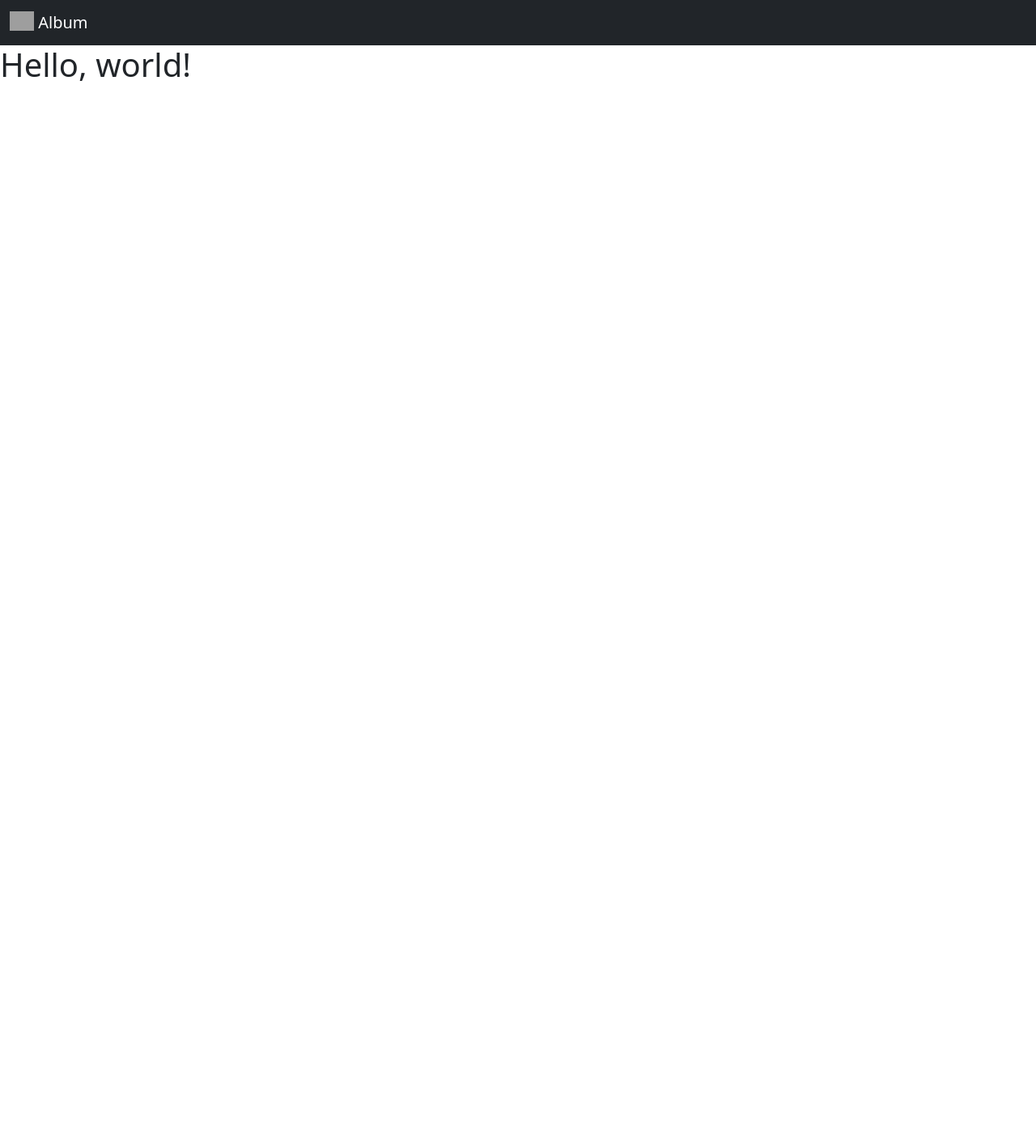
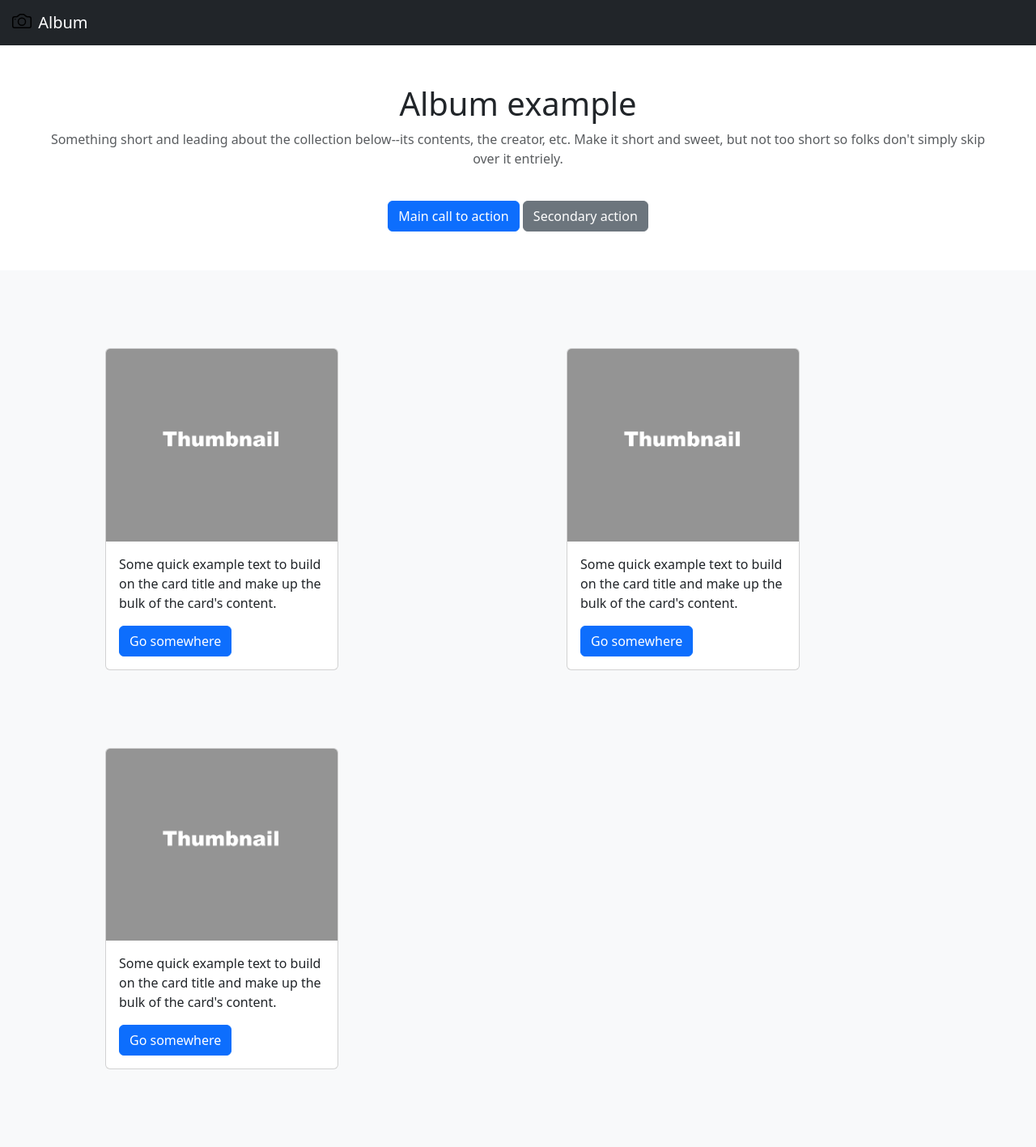
Before and after one commit to ZyAjahT/flask-template, a Flask app: page /album in a window 1280 px wide. Shown: the whole page at 81% size. Before the commit the page ends 100 px from the top, so only its background shows below. Run offline with Flask 3, Linux system fonts and the light colour scheme; grey boxes are pictures that could not be loaded.

Commit message:
Album.html done

```diff
--- a/templates/album.html
+++ b/templates/album.html
@@ -1,11 +1,14 @@
 <!doctype html>
 <html lang="en">
+
 <head>
   <meta charset="utf-8">
   <meta name="viewport" content="width=device-width, initial-scale=1">
   <title>Bootstrap demo</title>
-    <link href="https://cdn.jsdelivr.net/npm/bootstrap@5.3.3/dist/css/bootstrap.min.css" rel="stylesheet" integrity="sha384-QWTKZyjpPEjISv5WaRU9OFeRpok6YctnYmDr5pNlyT2bRjXh0JMhjY6hW+ALEwIH" crossorigin="anonymous">
+  <link href="https://cdn.jsdelivr.net/npm/bootstrap@5.3.3/dist/css/bootstrap.min.css" rel="stylesheet"
+    integrity="sha384-QWTKZyjpPEjISv5WaRU9OFeRpok6YctnYmDr5pNlyT2bRjXh0JMhjY6hW+ALEwIH" crossorigin="anonymous">
 </head>
+
 <body>
   <nav class="navbar navbar-dark bg-dark">
     <div class="container-fluid">
@@ -16,7 +19,70 @@
     </div>
   </nav>
 
-    <h1>Hello, world!</h1>
-    <script src="https://cdn.jsdelivr.net/npm/bootstrap@5.3.3/dist/js/bootstrap.bundle.min.js" integrity="sha384-YvpcrYf0tY3lHB60NNkmXc5s9fDVZLESaAA55NDzOxhy9GkcIdslK1eN7N6jIeHz" crossorigin="anonymous"></script>
+  <div class="container-fluid">
+    <div class="p-5 text-center">
+      <h1> Album example</h1>
+      <p class="text-muted">Something short and leading about the collection below--its contents, the creator, etc. Make
+        it short and sweet, but not too short so folks don't simply skip over it entriely.</p> <br>
+      <button type="button" class="btn btn-primary">Main call to action</button> <button type="button"
+        class="btn btn-secondary">Secondary action</button>
+    </div>
+  </div>
+
+  <div class="container-fluid bg-light">
+    <div class="p-5">
+      <div class="container">
+        <div class="row">
+          <div class="col">
+
+            <div class="p-5">
+              <div class="card" style="width: 18rem;">
+                <img src="images\thumbnail.png" class="card-img-top" alt="...">
+                <div class="card-body">
+                  <p class="card-text">Some quick example text to build on the card title and make up the bulk of the
+                    card's content.</p>
+                  <a href="#" class="btn btn-primary">Go somewhere</a>
+                </div>
+              </div>
+            </div>
+
+          </div>
+          <div class="col">
+
+            <div class="p-5">
+              <div class="card" style="width: 18rem;">
+                <img src="images\thumbnail.png" class="card-img-top" alt="...">
+                <div class="card-body">
+                  <p class="card-text">Some quick example text to build on the card title and make up the bulk of the
+                    card's content.</p>
+                  <a href="#" class="btn btn-primary">Go somewhere</a>
+                </div>
+              </div>
+            </div>
+
+          </div>
+          <div class="col">
+
+            <div class="p-5">
+              <div class="card" style="width: 18rem;">
+                <img src="images\thumbnail.png" class="card-img-top" alt="...">
+                <div class="card-body">
+                  <p class="card-text">Some quick example text to build on the card title and make up the bulk of the
+                    card's content.</p>
+                  <a href="#" class="btn btn-primary">Go somewhere</a>
+                </div>
+              </div>
+            </div>
+
+          </div>
+        </div>
+      </div>
+
+    </div>
+
+    <script src="https://cdn.jsdelivr.net/npm/bootstrap@5.3.3/dist/js/bootstrap.bundle.min.js"
+      integrity="sha384-YvpcrYf0tY3lHB60NNkmXc5s9fDVZLESaAA55NDzOxhy9GkcIdslK1eN7N6jIeHz"
+      crossorigin="anonymous"></script>
 </body>
+
 </html>
```
Also changed, not shown: templates/images/camera.svg (added), templates/images/thumbnail.png (added). Lines whose indentation alone changed are shown as unchanged.
